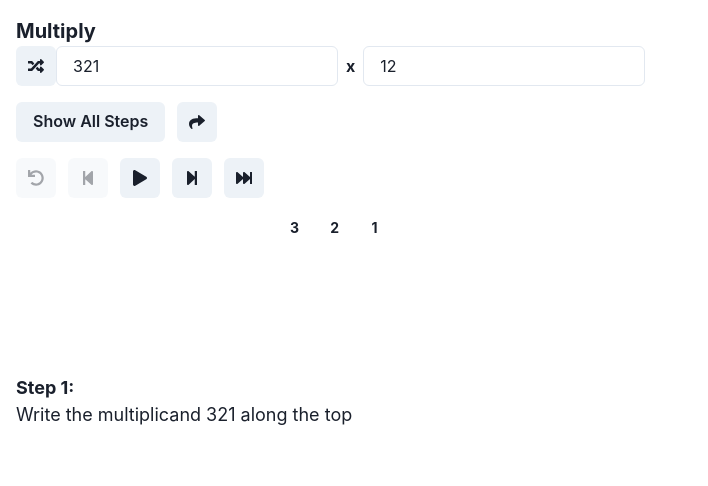
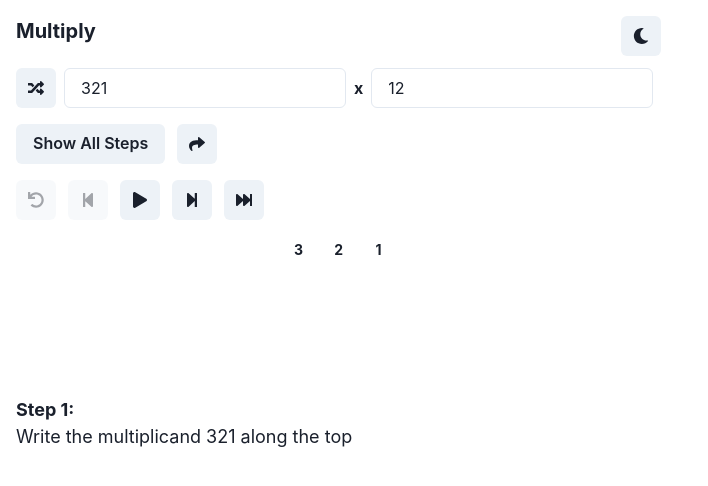
Before and after one commit to sgilroy/lattice-multiplication-teacher, a React (Vite) app: page / in a window 1280 px wide. Shown: the top 486 px of the page, without its empty margins (0-708 px from the left). Built offline with nearby package versions, Linux system fonts and the light colour scheme.

Commit message:
Support dark mode

```diff
--- a/src/components/DemonstrateLatticeMethod.tsx
+++ b/src/components/DemonstrateLatticeMethod.tsx
@@ -1,11 +1,20 @@
-import { Box, Flex, IconButton, Input, Text } from "@chakra-ui/react";
+import {
+  Box,
+  Flex,
+  IconButton,
+  Input,
+  Spacer,
+  Text,
+  useColorMode,
+} from "@chakra-ui/react";
 import { useState, useEffect } from "react";
-import { FaRandom } from "react-icons/fa";
+import { FaRandom, FaSun, FaMoon } from "react-icons/fa";
 import LatticeSolutionSteps from "./LatticeSolutionSteps";
 
 function DemonstrateLatticeMethod() {
   const [multiplicand, setMultiplicand] = useState<number | "">(321);
   const [multiplier, setMultiplier] = useState<number | "">(12);
+  const { colorMode, toggleColorMode } = useColorMode();
 
   const handleRandomize = () => {
     const randomMultiplicand = Math.floor(Math.random() * 9900) + 100;
@@ -28,17 +37,31 @@ function DemonstrateLatticeMethod() {
 
   return (
     <Box p={4}>
-      <Flex direction="column">
-        <Text fontSize="xl" fontWeight="bold" mr={2}>
-          Multiply
-        </Text>
-        <Flex direction="row" align="center" mb={4}>
+      <Flex
+        direction="column"
+        justify="space-between"
+        align="center"
+        mb={4}
+        gap={3}
+      >
+        <Flex direction="row" width="100%">
+          <Text fontSize="xl" fontWeight="bold" mr={2}>
+            Multiply
+          </Text>
+          <Spacer />
+          <IconButton
+            aria-label="Toggle color mode"
+            icon={colorMode === "light" ? <FaMoon /> : <FaSun />}
+            onClick={toggleColorMode}
+          />
+        </Flex>
+        <Flex direction="row" align="center">
           <IconButton
             aria-label="Randomize"
             icon={<FaRandom />}
             onClick={handleRandomize}
+            mr={2}
           />
-
           <Input
             placeholder="Multiplicand"
             value={multiplicand}
--- a/src/components/LatticeGrid.tsx
+++ b/src/components/LatticeGrid.tsx
@@ -1,4 +1,4 @@
-import { Box, BoxProps, Flex, Text } from "@chakra-ui/react";
+import { Box, BoxProps, Flex, Text, useColorModeValue } from "@chakra-ui/react";
 
 interface LatticeGridProps {
   multiplicand: number[];
@@ -35,6 +35,9 @@ function LatticeGrid({
   const numRows = multiplier.length;
   const cellSize = 40;
   const diagonalLength = Math.sqrt(cellSize * cellSize * 2);
+
+  const bg = useColorModeValue("gray.200", "gray.700");
+  const borderColor = useColorModeValue("gray.400", "gray.500");
 
   return (
     <Box {...props}>
@@ -103,15 +106,11 @@ function LatticeGrid({
                     key={colIndex}
                     w={`${cellSize}px`}
                     h={`${cellSize}px`}
-                    bg={
-                      lattice && lattice[col] && lattice[col][row]
-                        ? "gray.200"
-                        : ""
-                    }
+                    bg={lattice && lattice[col] && lattice[col][row] ? bg : ""}
                     borderWidth={
                       lattice && lattice[col] && lattice[col][row] ? "1px" : 0
                     }
-                    borderColor="gray.400"
+                    borderColor={borderColor}
                     position="relative"
                     overflow="hidden"
                   >
```
